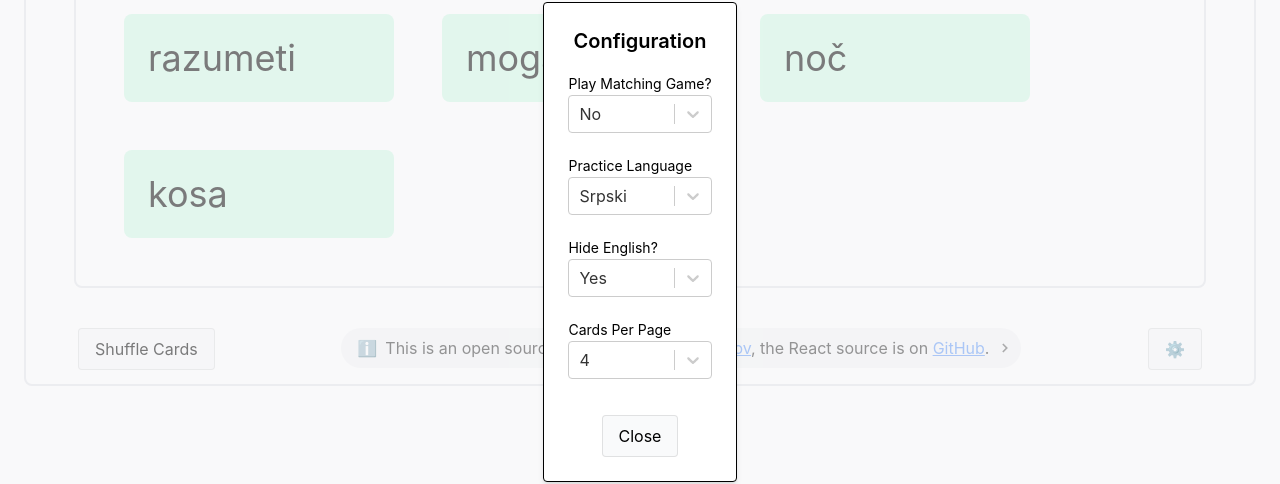
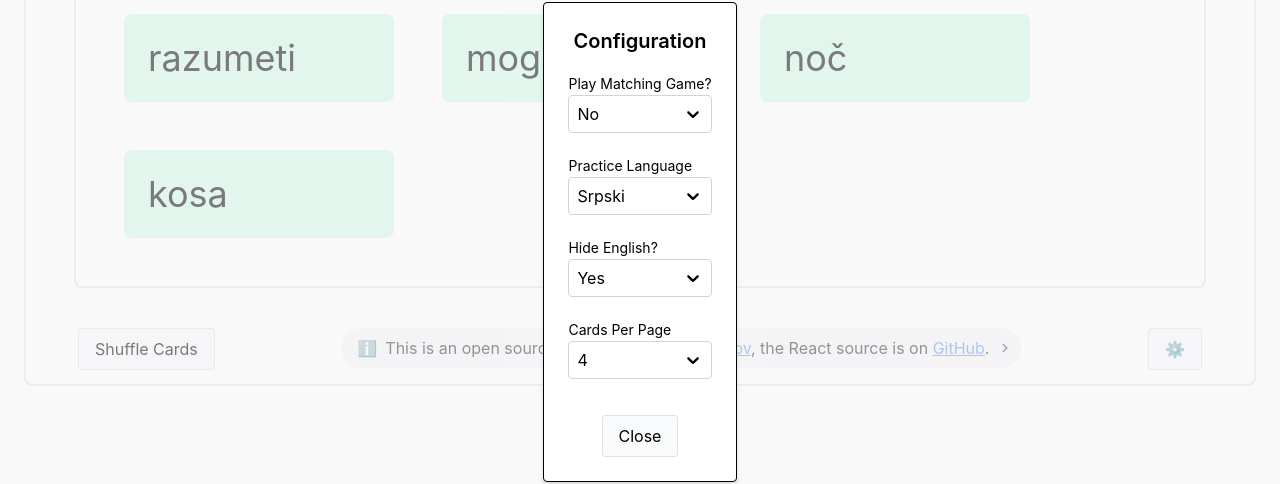
Before and after one commit to MarkNenadov/uciti, a React (Create React App) app: page / in a window 1280 px wide. Both pictures are taken after a click on the button "⚙️". Shown: the part 158-642 px from the top of the page. Built offline with nearby package versions, Linux system fonts and the light colour scheme.

Commit message:
fix styling of configuration modal dropdowns

```diff
--- a/src/Components/FlashCardControlBar.tsx
+++ b/src/Components/FlashCardControlBar.tsx
@@ -57,6 +57,7 @@ export function FlashCardControlBar() {
                       <div className="pb-2 md:pb-5">
                         <label htmlFor={"playMatchingGame"} className="dark:text-white text-sm">Play Matching Game?</label>
                         <Select
+                              unstyled
                               id={"playMatchingGame"}
                               aria-label={"Hide English?"}
                               value={ yesNoOptions.find( e => e.value === "" + playMatchingGame ) }
@@ -65,7 +66,21 @@ export function FlashCardControlBar() {
                                   setPlayMatchingGame( option.value === "true" )
                               } }
                               classNames={{
-                                control: () => "bg-black text-white",
+                                control: () =>
+                                  "bg-white text-black dark:bg-black dark:text-white border border-gray-300 dark:border-white rounded px-2 py-1 focus:ring-2 focus:ring-blue-500",
+                                menu: () =>
+                                  "bg-white dark:bg-black border border-gray-300 dark:border-white rounded mt-1",
+                                menuList: () => "bg-white dark:bg-black",
+                                singleValue: () => "text-black dark:text-white",
+                                option: (state) => {
+                                  if (state.isSelected) {
+                                    return "bg-gray-200 text-black dark:bg-gray-700 dark:text-white px-2 py-1";
+                                  }
+                                  if (state.isFocused) {
+                                    return "bg-gray-100 text-black dark:bg-gray-800 dark:text-white px-2 py-1";
+                                  }
+                                  return "bg-white text-black dark:bg-black dark:text-white cursor-pointer px-2 py-1";
+                                },
                               }}
                         />
                       </div>
@@ -73,6 +88,7 @@ export function FlashCardControlBar() {
                       <div className="pb-2 md:pb-5">
                         <label htmlFor={"currentLangauge"} className="dark:text-white text-sm">Practice Language</label>
                         <Select
+                              unstyled
                               id={"currentLanguage"}
                               aria-label={"Select Language"}
                               value={languageOptions.find( l => l.value === currentLanguage )}
@@ -80,12 +96,30 @@ export function FlashCardControlBar() {
                               onChange={ ( option ) => {
                                   setCurrentLanguage( option.value )
                               } }
+                              classNames={{
+                                control: () =>
+                                  "bg-white text-black dark:bg-black dark:text-white border border-gray-300 dark:border-white rounded px-2 py-1 focus:ring-2 focus:ring-blue-500",
+                                menu: () =>
+                                  "bg-white dark:bg-black border border-gray-300 dark:border-white rounded mt-1",
+                                menuList: () => "bg-white dark:bg-black",
+                                singleValue: () => "text-black dark:text-white",
+                                option: (state) => {
+                                  if (state.isSelected) {
+                                    return "bg-gray-200 text-black dark:bg-gray-700 dark:text-white px-2 py-1";
+                                  }
+                                  if (state.isFocused) {
+                                    return "bg-gray-100 text-black dark:bg-gray-800 dark:text-white px-2 py-1";
+                                  }
+                                  return "bg-white text-black dark:bg-black dark:text-white cursor-pointer px-2 py-1";
+                                },
+                              }}
                         />
                       </div>
 
                       <div className="pb-2 md:pb-5">
                         <label htmlFor={"hideEnglish"} className="dark:text-white text-sm">Hide English?</label>
                         <Select
+                              unstyled
                               id={"hideEnglish"}
                               aria-label={"Hide English?"}
                               value={ yesNoOptions.find( e => e.value === "" + hideEnglish ) }
@@ -93,17 +127,52 @@ export function FlashCardControlBar() {
                               onChange={ ( option ) => {
                                   setHideEnglish( option.value === "true" )
                               } }
+                              classNames={{
+                                control: () =>
+                                  "bg-white text-black dark:bg-black dark:text-white border border-gray-300 dark:border-white rounded px-2 py-1 focus:ring-2 focus:ring-blue-500",
+                                menu: () =>
+                                  "bg-white dark:bg-black border border-gray-300 dark:border-white rounded mt-1",
+                                menuList: () => "bg-white dark:bg-black",
+                                singleValue: () => "text-black dark:text-white",
+                                option: (state) => {
+                                  if (state.isSelected) {
+                                    return "bg-gray-200 text-black dark:bg-gray-700 dark:text-white px-2 py-1";
+                                  }
+                                  if (state.isFocused) {
+                                    return "bg-gray-100 text-black dark:bg-gray-800 dark:text-white px-2 py-1";
+                                  }
+                                  return "bg-white text-black dark:bg-black dark:text-white cursor-pointer px-2 py-1";
+                                },
+                              }}
                         />
                       </div>
                       <div className="pb-2 md:pb-5">
                         <label className="dark:text-white text-sm" htmlFor={"Cards Per Page"}>Cards Per Page</label>
                         <Select
+                          unstyled
                           aria-label={"Cards Per Page"}
                           value={cardsPerPageOptions.find( c => c.value === cardsPerPage )}
                           options={ cardsPerPageOptions }
                           onChange={ ( option ) => {
                             setCardsPerPage( option.value )
                           } }
+                          classNames={{
+                            control: () =>
+                              "bg-white text-black dark:bg-black dark:text-white border border-gray-300 dark:border-white rounded px-2 py-1 focus:ring-2 focus:ring-blue-500",
+                            menu: () =>
+                              "bg-white dark:bg-black border border-gray-300 dark:border-white rounded mt-1",
+                            menuList: () => "bg-white dark:bg-black",
+                            singleValue: () => "text-black dark:text-white",
+                            option: (state) => {
+                              if (state.isSelected) {
+                                return "bg-gray-200 text-black dark:bg-gray-700 dark:text-white px-2 py-1";
+                              }
+                              if (state.isFocused) {
+                                return "bg-gray-100 text-black dark:bg-gray-800 dark:text-white px-2 py-1";
+                              }
+                              return "bg-white text-black dark:bg-black dark:text-white cursor-pointer px-2 py-1";
+                            },
+                          }}
                         />
                       </div>
                     </GenericModal>
--- a/src/index.css
+++ b/src/index.css
@@ -105,7 +105,7 @@
   --tw-contain-paint:  ;
   --tw-contain-style:  ;
 }/*
-! tailwindcss v3.4.13 | MIT License | https://tailwindcss.com
+! tailwindcss v3.4.15 | MIT License | https://tailwindcss.com
 *//*
 1. Prevent padding and border from affecting element width. (https://github.com/mozdevs/cssremedy/issues/4)
 2. Allow adding a border to an element by just adding a border-width. (https://github.com/tailwindcss/tailwindcss/pull/116)
@@ -489,41 +489,8 @@ video {
 }
 
 /* Make elements with the HTML hidden attribute stay hidden by default */
-[hidden] {
+[hidden]:where(:not([hidden="until-found"])) {
   display: none;
-}
-.container {
-  width: 100%;
-}
-@media (min-width: 640px) {
-
-  .container {
-    max-width: 640px;
-  }
-}
-@media (min-width: 768px) {
-
-  .container {
-    max-width: 768px;
-  }
-}
-@media (min-width: 1024px) {
-
-  .container {
-    max-width: 1024px;
-  }
-}
-@media (min-width: 1280px) {
-
-  .container {
-    max-width: 1280px;
-  }
-}
-@media (min-width: 1536px) {
-
-  .container {
-    max-width: 1536px;
-  }
 }
 .fixed {
   position: fixed;
@@ -542,6 +509,9 @@ video {
 }
 .mr-2 {
   margin-right: 0.5rem;
+}
+.mt-1 {
+  margin-top: 0.25rem;
 }
 .mt-4 {
   margin-top: 1rem;
@@ -614,34 +584,34 @@ video {
 }
 .border-black {
   --tw-border-opacity: 1;
-  border-color: rgb(0 0 0 / var(--tw-border-opacity));
+  border-color: rgb(0 0 0 / var(--tw-border-opacity, 1));
+}
+.border-gray-300 {
+  --tw-border-opacity: 1;
+  border-color: rgb(209 213 219 / var(--tw-border-opacity, 1));
 }
 .border-opacity-10 {
   --tw-border-opacity: 0.1;
 }
-.bg-black {
-  --tw-bg-opacity: 1;
-  background-color: rgb(0 0 0 / var(--tw-bg-opacity));
-}
 .bg-emerald-100 {
   --tw-bg-opacity: 1;
-  background-color: rgb(209 250 229 / var(--tw-bg-opacity));
+  background-color: rgb(209 250 229 / var(--tw-bg-opacity, 1));
 }
 .bg-gray-100 {
   --tw-bg-opacity: 1;
-  background-color: rgb(243 244 246 / var(--tw-bg-opacity));
+  background-color: rgb(243 244 246 / var(--tw-bg-opacity, 1));
+}
+.bg-gray-200 {
+  --tw-bg-opacity: 1;
+  background-color: rgb(229 231 235 / var(--tw-bg-opacity, 1));
 }
 .bg-gray-50 {
   --tw-bg-opacity: 1;
-  background-color: rgb(249 250 251 / var(--tw-bg-opacity));
-}
-.bg-gray-700 {
-  --tw-bg-opacity: 1;
-  background-color: rgb(55 65 81 / var(--tw-bg-opacity));
+  background-color: rgb(249 250 251 / var(--tw-bg-opacity, 1));
 }
 .bg-white {
   --tw-bg-opacity: 1;
-  background-color: rgb(255 255 255 / var(--tw-bg-opacity));
+  background-color: rgb(255 255 255 / var(--tw-bg-opacity, 1));
 }
 .bg-opacity-50 {
   --tw-bg-opacity: 0.5;
@@ -730,13 +700,13 @@ video {
 .leading-none {
   line-height: 1;
 }
+.text-black {
+  --tw-text-opacity: 1;
+  color: rgb(0 0 0 / var(--tw-text-opacity, 1));
+}
 .text-blue-500 {
   --tw-text-opacity: 1;
-  color: rgb(59 130 246 / var(--tw-text-opacity));
-}
-.text-white {
-  --tw-text-opacity: 1;
-  color: rgb(255 255 255 / var(--tw-text-opacity));
+  color: rgb(59 130 246 / var(--tw-text-opacity, 1));
 }
 .underline {
   text-decoration-line: underline;
@@ -772,22 +742,23 @@ code {
 
 .hover\:bg-emerald-200:hover {
   --tw-bg-opacity: 1;
-  background-color: rgb(167 243 208 / var(--tw-bg-opacity));
+  background-color: rgb(167 243 208 / var(--tw-bg-opacity, 1));
 }
 
 .hover\:bg-gray-200:hover {
   --tw-bg-opacity: 1;
-  background-color: rgb(229 231 235 / var(--tw-bg-opacity));
+  background-color: rgb(229 231 235 / var(--tw-bg-opacity, 1));
 }
 
-.hover\:bg-gray-800:hover {
-  --tw-bg-opacity: 1;
-  background-color: rgb(31 41 55 / var(--tw-bg-opacity));
+.focus\:ring-2:focus {
+  --tw-ring-offset-shadow: var(--tw-ring-inset) 0 0 0 var(--tw-ring-offset-width) var(--tw-ring-offset-color);
+  --tw-ring-shadow: var(--tw-ring-inset) 0 0 0 calc(2px + var(--tw-ring-offset-width)) var(--tw-ring-color);
+  box-shadow: var(--tw-ring-offset-shadow), var(--tw-ring-shadow), var(--tw-shadow, 0 0 #0000);
 }
 
-.hover\:text-white:hover {
-  --tw-text-opacity: 1;
-  color: rgb(255 255 255 / var(--tw-text-opacity));
+.focus\:ring-blue-500:focus {
+  --tw-ring-opacity: 1;
+  --tw-ring-color: rgb(59 130 246 / var(--tw-ring-opacity, 1));
 }
 
 @media (min-width: 640px) {
@@ -864,17 +835,27 @@ code {
 
   .dark\:border-white {
     --tw-border-opacity: 1;
-    border-color: rgb(255 255 255 / var(--tw-border-opacity));
+    border-color: rgb(255 255 255 / var(--tw-border-opacity, 1));
   }
 
   .dark\:bg-black {
     --tw-bg-opacity: 1;
-    background-color: rgb(0 0 0 / var(--tw-bg-opacity));
+    background-color: rgb(0 0 0 / var(--tw-bg-opacity, 1));
+  }
+
+  .dark\:bg-gray-700 {
+    --tw-bg-opacity: 1;
+    background-color: rgb(55 65 81 / var(--tw-bg-opacity, 1));
+  }
+
+  .dark\:bg-gray-800 {
+    --tw-bg-opacity: 1;
+    background-color: rgb(31 41 55 / var(--tw-bg-opacity, 1));
   }
 
   .dark\:bg-white {
     --tw-bg-opacity: 1;
-    background-color: rgb(255 255 255 / var(--tw-bg-opacity));
+    background-color: rgb(255 255 255 / var(--tw-bg-opacity, 1));
   }
 
   .dark\:bg-opacity-0 {
@@ -883,16 +864,16 @@ code {
 
   .dark\:text-white {
     --tw-text-opacity: 1;
-    color: rgb(255 255 255 / var(--tw-text-opacity));
+    color: rgb(255 255 255 / var(--tw-text-opacity, 1));
   }
 
   .dark\:hover\:bg-gray-300:hover {
     --tw-bg-opacity: 1;
-    background-color: rgb(209 213 219 / var(--tw-bg-opacity));
+    background-color: rgb(209 213 219 / var(--tw-bg-opacity, 1));
   }
 
   .dark\:hover\:bg-gray-800:hover {
     --tw-bg-opacity: 1;
-    background-color: rgb(31 41 55 / var(--tw-bg-opacity));
+    background-color: rgb(31 41 55 / var(--tw-bg-opacity, 1));
   }
 }
```
